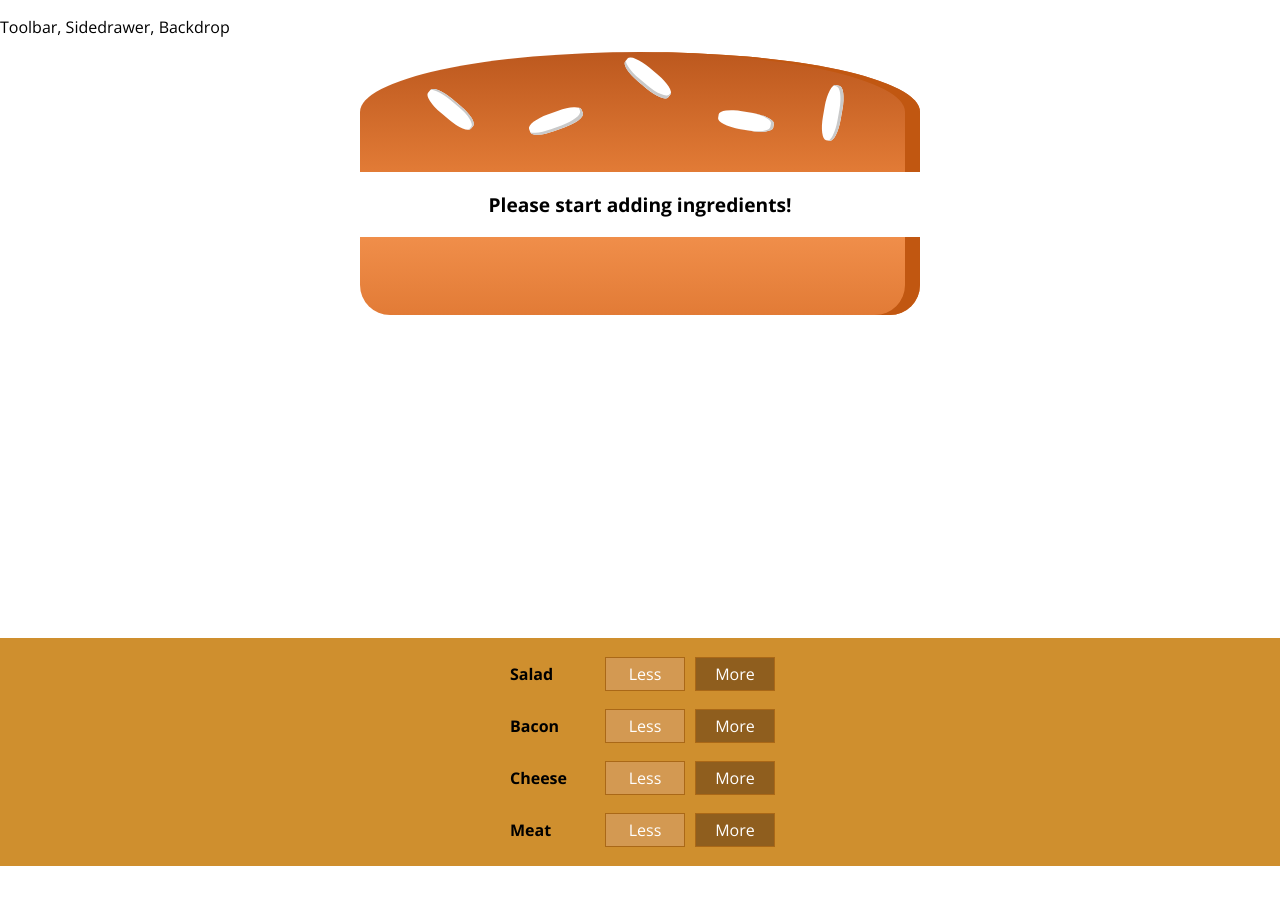
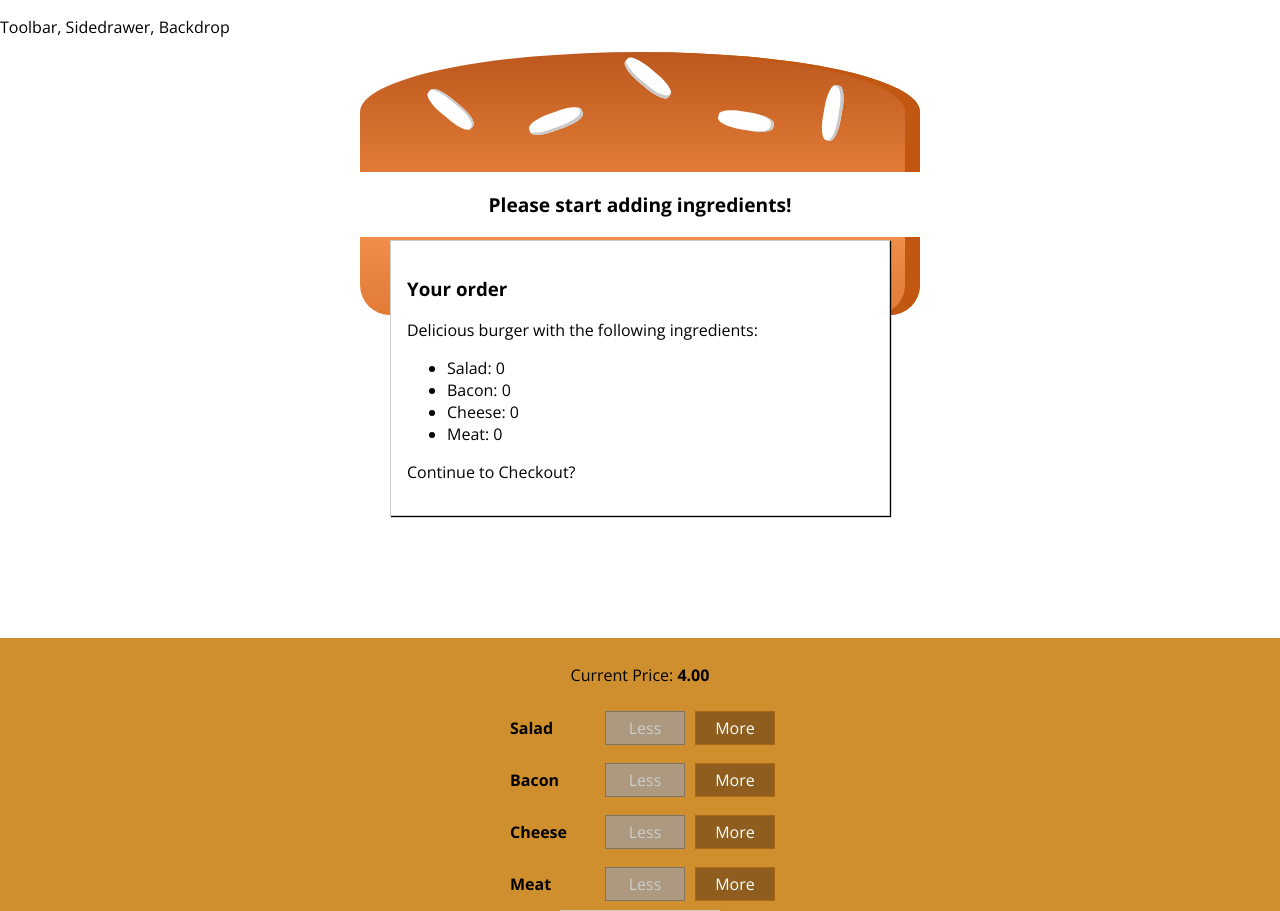
Before and after one commit to KenAustria/Burger-Builder, a React app: page / in a window 1280 px wide. Shown: the top 911 px of the page. Before the commit the page ends 866 px from the top, so only its background shows below. Built offline with nearby package versions, Linux system fonts and the light colour scheme.

Commit message:
Build Control and Modal

```diff
--- a/src/components/Burger/BuildControls/BuildControl/BuildControl.js
+++ b/src/components/Burger/BuildControls/BuildControl/BuildControl.js
@@ -4,7 +4,13 @@
 const buildControl = props => (
   <div className={classes.BuildControl}>
     <div className={classes.Label}>{props.label}</div>
-    <button className={classes.Less}>Less</button>
+    <button
+      className={classes.Less}
+      onClick={props.removed}
+      disabled={props.disabled}
+    >
+      Less
+    </button>
     <button className={classes.More} onClick={props.added}>
       More
     </button>
--- a/src/components/Burger/BuildControls/BuildControls.css
+++ b/src/components/Burger/BuildControls/BuildControls.css
@@ -8,3 +8,45 @@
   margin: auto;
   padding: 10px 0;
 }
+
+.OrderButton {
+  background-color: #dad735;
+  outline: none;
+  cursor: pointer;
+  border: 1px solid #966909;
+  color: #966909;
+  font-family: inherit;
+  font-size: 1.2em;
+  padding: 15px 30px;
+  box-shadow: 2px 2px 2px #966909;
+}
+
+.OrderButton:hover,
+.OrderButton:active {
+  background-color: #a0db41;
+  border: 1px solid #966909;
+  color: #966909;
+}
+
+.OrderButton:disabled {
+  background-color: #c7c6c6;
+  cursor: not-allowed;
+  border: 1px solid #ccc;
+  color: #888888;
+}
+
+.OrderButton:not(:disabled) {
+  animation: enable 0.3s linear;
+}
+
+@keyframes enable {
+  0% {
+    transform: scale(1);
+  }
+  60% {
+    transform: scale(1.1);
+  }
+  100% {
+    transform: scale(1);
+  }
+}
--- a/src/components/Burger/BuildControls/BuildControls.js
+++ b/src/components/Burger/BuildControls/BuildControls.js
@@ -11,13 +11,21 @@
 
 const buildControls = props => (
   <div className={classes.BuildControls}>
+    <p>
+      Current Price: <strong>{props.price.toFixed(2)}</strong>
+    </p>
     {controls.map(ctrl => (
       <BuildControl
         key={ctrl.label}
         label={ctrl.label}
         added={() => props.ingredientAdded(ctrl.type)}
+        removed={() => props.ingredientRemoved(ctrl.type)}
+        disabled={props.disabled[ctrl.type]}
       />
     ))}
+    <button className={classes.OrderButton} disabled={!props.purchasable}>
+      Order Now
+    </button>
   </div>
 );
 
--- /dev/null
+++ b/src/components/Burger/OrderSummary/OrderSummary.js
@@ -0,0 +1,24 @@
+import React from 'react';
+import Aux from '../../../hoc/Aux';
+
+const orderSummary = props => {
+  const ingredientSummary = Object.keys(props.ingredients).map(igKey => {
+    return (
+      <li>
+        <span style={{ textTransform: 'capitalize' }}>{igKey}</span>:{' '}
+        {props.ingredients[igKey]}
+      </li>
+    );
+  });
+
+  return (
+    <Aux>
+      <h3>Your order</h3>
+      <p>Delicious burger with the following ingredients:</p>
+      <ul>{ingredientSummary}</ul>
+      <p>Continue to Checkout?</p>
+    </Aux>
+  );
+};
+
+export default orderSummary;
--- /dev/null
+++ b/src/components/UI/Modal/Modal.css
@@ -0,0 +1,20 @@
+.Modal {
+  position: fixed;
+  z-index: 500;
+  background-color: white;
+  width: 70%;
+  border: 1px solid #ccc;
+  box-shadow: 1px 1px 1px black;
+  padding: 16px;
+  left: 15%;
+  top: 30%;
+  box-sizing: border-box;
+  transition: all 0.3s ease-out;
+}
+
+@media (min-width: 600px) {
+  .Modal {
+    width: 500px;
+    left: calc(50% - 250px);
+  }
+}
--- /dev/null
+++ b/src/components/UI/Modal/Modal.js
@@ -0,0 +1,6 @@
+import React from 'react';
+import classes from './Modal.css';
+
+const modal = props => <div className={classes.Modal}>{props.children}</div>;
+
+export default modal;
--- a/src/containers/BurgerBuilder/BurgerBuilder.js
+++ b/src/containers/BurgerBuilder/BurgerBuilder.js
@@ -2,6 +2,8 @@
 import Aux from '../../hoc/Aux';
 import Burger from '../../components/Burger/Burger';
 import BuildControls from '../../components/Burger/BuildControls/BuildControls';
+import Modal from '../../components/UI/Modal/Modal';
+import OrderSummary from '../../components/Burger/OrderSummary/OrderSummary';
 
 const INGREDIENT_PRICES = {
   salad: 0.5,
@@ -18,8 +20,20 @@
       cheese: 0,
       meat: 0
     },
-    totalPrice: 4
+    totalPrice: 4,
+    purchasable: false
   };
+
+  updatePurchaseState(ingredients) {
+    const sum = Object.keys(ingredients)
+      .map(igKey => {
+        return ingredients[igKey];
+      })
+      .reduce((sum, el) => {
+        return sum + el;
+      }, 0);
+    this.setState({ purchasable: sum > 0 });
+  }
 
   addIngredientHandler = type => {
     const oldCount = this.state.ingredients[type];
@@ -35,15 +49,50 @@
       totalPrice: newPrice,
       ingredients: updatedIngredients
     });
+    this.updatePurchaseState(updatedIngredients);
   };
 
-  removeIngredientHandler = type => {};
+  removeIngredientHandler = type => {
+    const oldCount = this.state.ingredients[type];
+    if (oldCount <= 0) {
+      return;
+    }
+    const updatedCount = oldCount - 1;
+    const updatedIngredients = {
+      ...this.state.ingredients
+    };
+    updatedIngredients[type] = updatedCount;
+    const priceDeduction = INGREDIENT_PRICES[type];
+    const oldPrice = this.state.totalPrice;
+    const newPrice = oldPrice - priceDeduction;
+    this.setState({
+      totalPrice: newPrice,
+      ingredients: updatedIngredients
+    });
+    this.updatePurchaseState(updatedIngredients);
+  };
 
   render() {
+    const disabledInfo = {
+      ...this.state.ingredients
+    };
+    for (let key in disabledInfo) {
+      disabledInfo[key] = disabledInfo[key] <= 0;
+    }
+
     return (
       <Aux>
+        <Modal>
+          <OrderSummary ingredients={this.state.ingredients} />
+        </Modal>
         <Burger ingredients={this.state.ingredients} />
-        <BuildControls ingredientAdded={this.addIngredientHandler} />
+        <BuildControls
+          ingredientAdded={this.addIngredientHandler}
+          ingredientRemoved={this.removeIngredientHandler}
+          disabled={disabledInfo}
+          purchasable={this.state.purchasable}
+          price={this.state.totalPrice}
+        />
       </Aux>
     );
   }
```
Also changed, not shown: src/components/UI/Backdrop/Backdrop.js (added).
